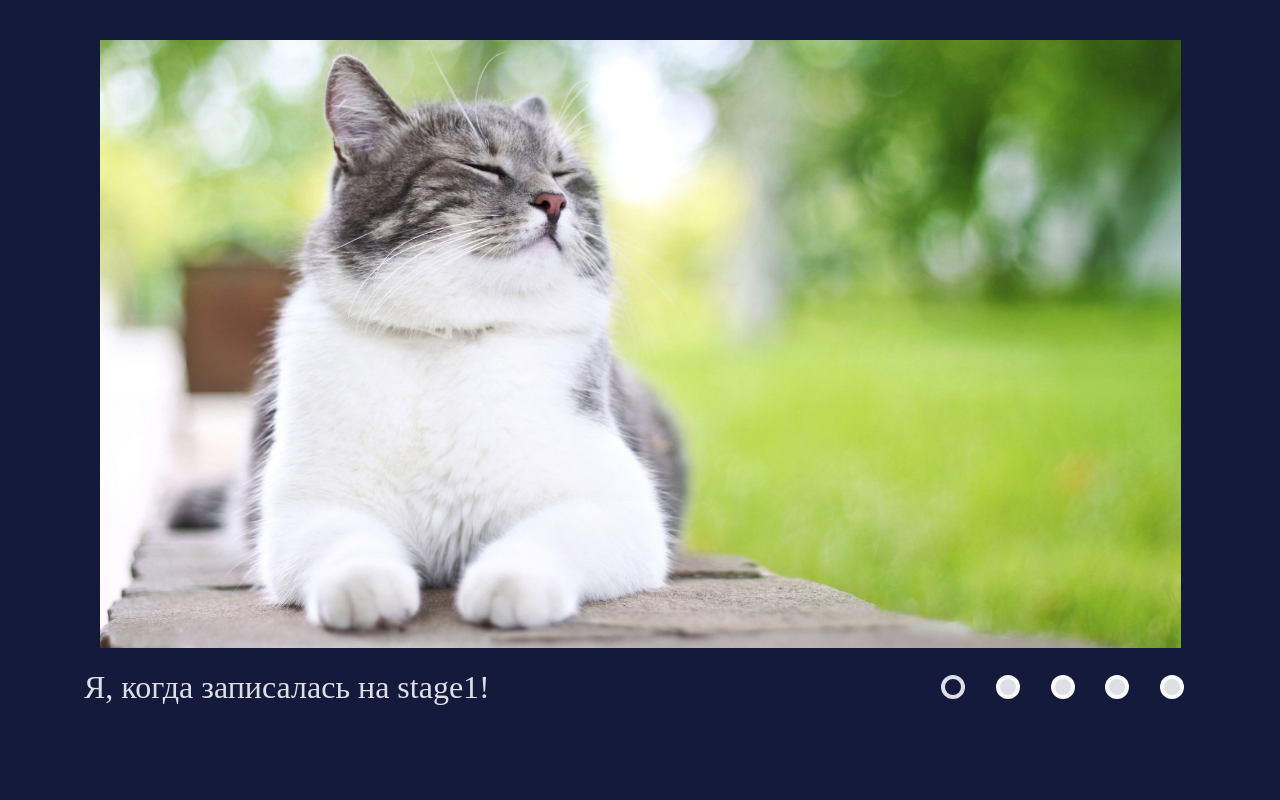
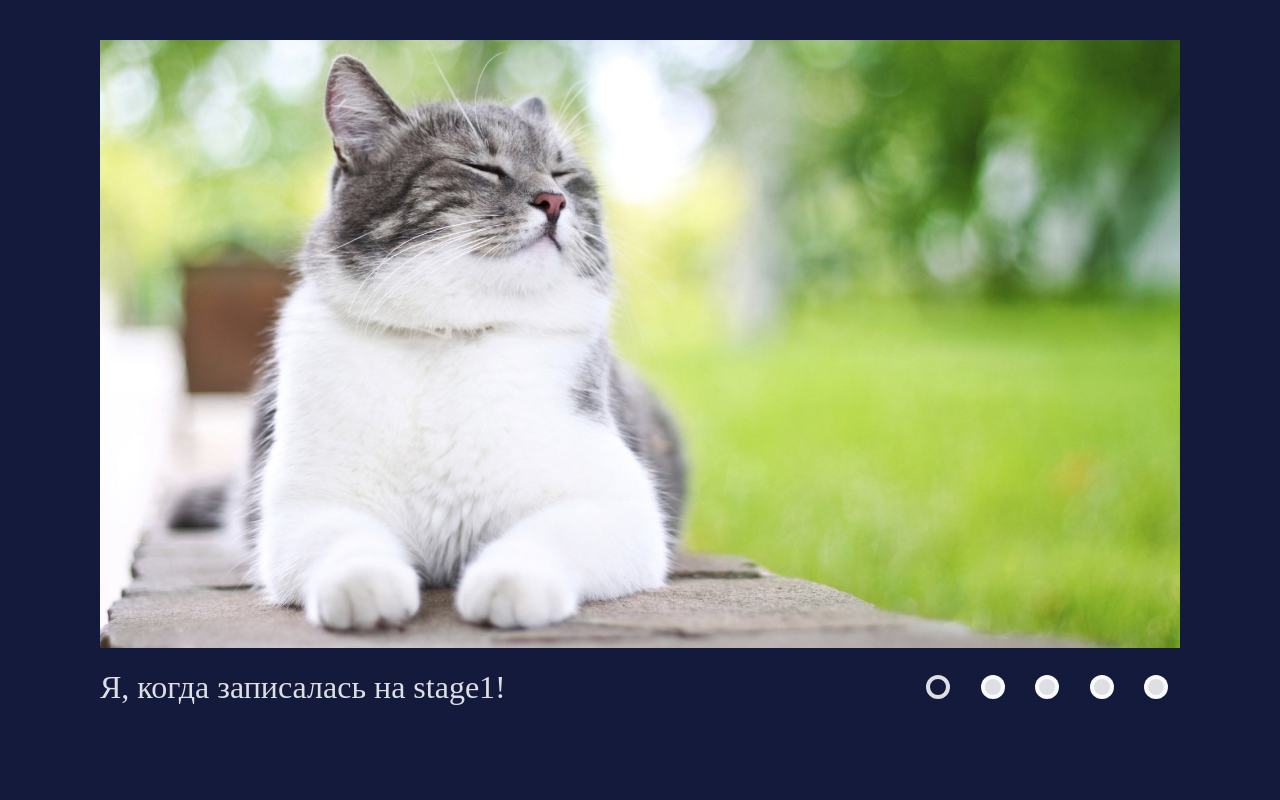
Before and after one commit to Rarity110/cssMemSlider, a plain HTML site: page cssMemSlider/index.html in a window 1280 px wide. Drawn offline with Linux system fonts and the light colour scheme; files whose address does not match are found by name.

Commit message:
refactor: remove unnecessary pictures  (Sat, May 14, 2022 10:14:06 PM)

```diff
--- a/cssMemSlider/style.css
+++ b/cssMemSlider/style.css
@@ -9,7 +9,7 @@ body {
 
 .wrapper {
     max-width: 97vw;
-    width: 139vh;
+    width: 135vh;
     height: 95vh;
     margin: 5vh auto auto auto;
     display: flex;
```
Also changed, not shown: cssMemSlider/assets/angry-cat-new.jpg (deleted), cssMemSlider/assets/angry-cat.jpeg (deleted), cssMemSlider/assets/bored3.jpg (deleted), cssMemSlider/assets/bored4.jpg (deleted), cssMemSlider/assets/flight-cat.jpg (deleted), cssMemSlider/assets/terrified-student.jpg (deleted), cssMemSlider/assets/terrified.jpg (deleted), cssMemSlider/assets/terrified1.jpg (deleted), cssMemSlider/assets/terrified2.jpg (deleted).
